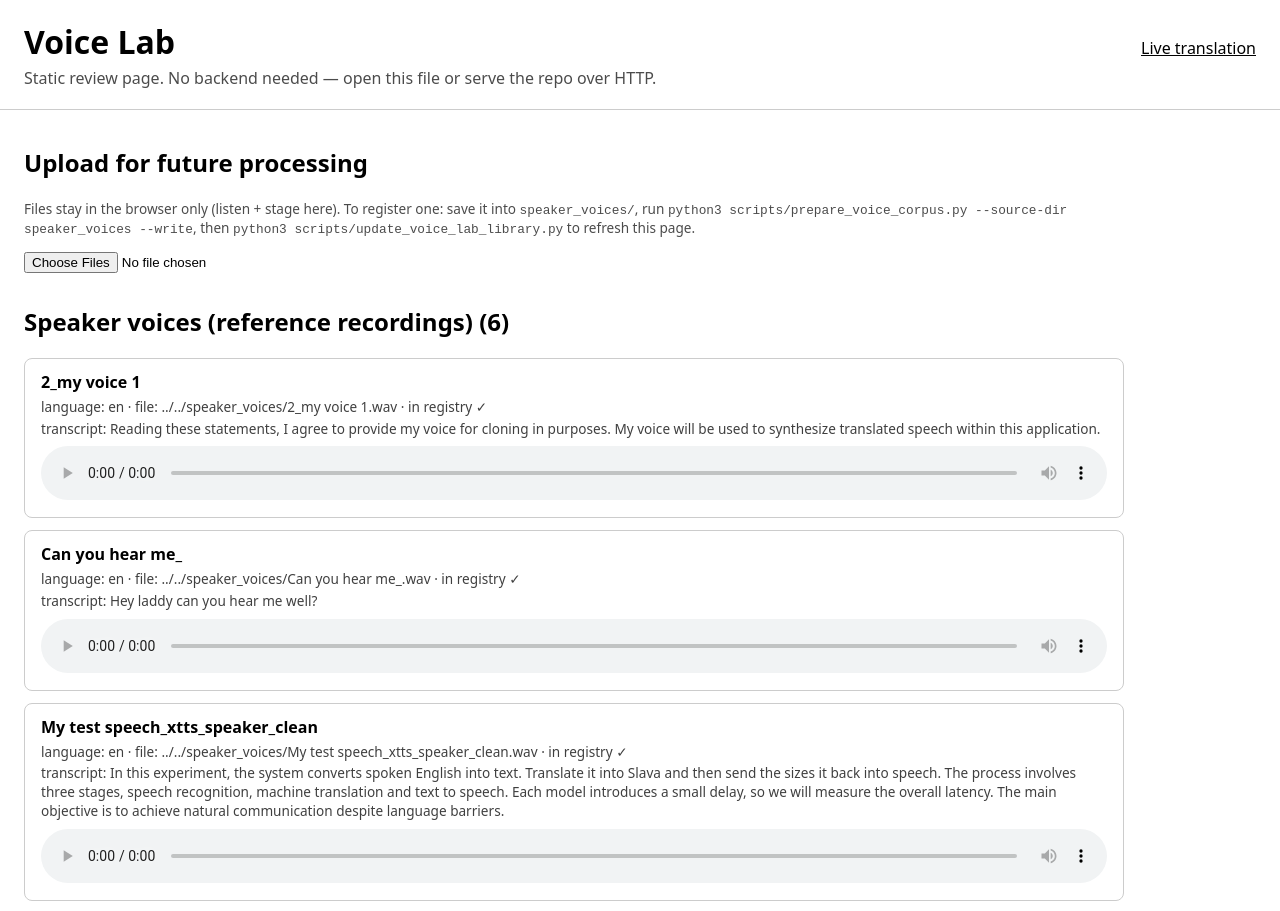
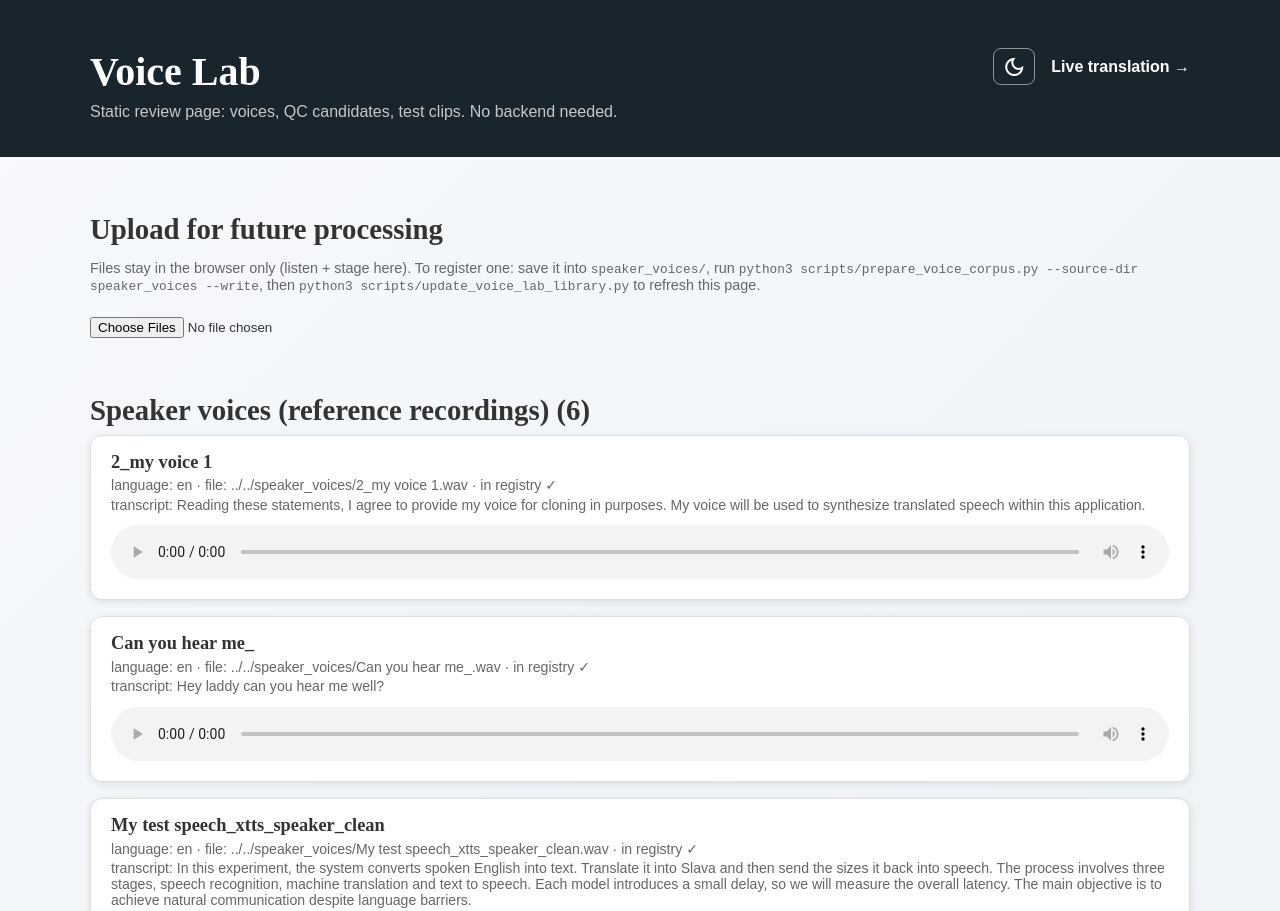
Before and after one commit to brusnyak/bp, a website: page ui/voice-lab/lab.html in a window 1280 px wide. Shown: the top 911 px of the page. Drawn offline with nearby package versions, Linux system fonts and the light colour scheme.

Commit message:
feat(voicelab): main-page styling, static-safe URLs, makefile fixes, PLAN.md
- Lab page now uses global-styles theme (lingonberry, hero band,
  cards, theme toggle) via relative paths, backend-free.
- Fix: encodeURI audio URLs ('2_my voice 1.wav' 404-class bug).
- Makefile: install uses root npm (no frontend/ dir), test uses
  existing files (coqui_tts_test.py never existed), clean no
  longer wipes speaker_voices/, new lab/library/qc/qc-score.
- PLAN.md: visible done/now/next + run commands.

```diff
--- a/ui/voice-lab/lab-style.css
+++ b/ui/voice-lab/lab-style.css
@@ -1,36 +1,77 @@
-/* Voice Lab — standalone, no dependency on global-styles.css (page works backend-free). */
-:root { --border: #444; }
-@media (prefers-color-scheme: light) { :root { --border: #ccc; } }
-body { font-family: system-ui, sans-serif; margin: 0; }
-a { color: inherit; }
-.lab-header {
+/* Voice Lab — same visual language as the main pages (global-styles.css variables). */
+body {
+  margin: 0;
+  padding: 0;
+  font-family: var(--font-body);
+  color: var(--text-color);
+  background-color: var(--background-color-start);
+}
+
+a { color: var(--primary-color); text-decoration: none; }
+a:hover { color: var(--primary-color-dark); text-decoration: underline; }
+
+/* Hero band — mirrors the home page hero section color */
+.lab-hero {
+  background-color: var(--section-bg-hero);
+  color: #fff;
+  padding: 3rem 1.5rem 2.25rem;
+}
+.lab-hero-inner {
+  max-width: 1100px;
+  margin: 0 auto;
   display: flex;
   justify-content: space-between;
-  align-items: baseline;
+  align-items: flex-start;
   gap: 1rem;
-  padding: 1.25rem 1.5rem;
-  border-bottom: 1px solid var(--border, #333);
 }
-.lab-header h1 { margin: 0; }
-.lab-sub { margin: 0.25rem 0 0; opacity: 0.7; }
-main { padding: 1rem 1.5rem 3rem; max-width: 1100px; }
-section { margin-bottom: 2rem; }
-.lab-grid { display: grid; grid-template-columns: 1fr 1fr; gap: 2rem; }
-@media (max-width: 800px) { .lab-grid { grid-template-columns: 1fr; } }
-table { border-collapse: collapse; width: 100%; margin-bottom: 1rem; }
-th, td { border: 1px solid var(--border, #333); padding: 0.35rem 0.6rem; text-align: left; font-size: 0.9rem; }
+.lab-hero h1 {
+  font-family: var(--font-heading);
+  font-size: 2.5rem;
+  margin: 0;
+  color: #fff;
+}
+.lab-sub { margin: 0.5rem 0 0; color: rgba(255, 255, 255, 0.75); }
+.lab-nav { display: flex; align-items: center; gap: 1rem; white-space: nowrap; }
+.lab-nav a { color: #fff; font-weight: 600; }
+.theme-toggle-btn {
+  background: transparent;
+  border: 1px solid rgba(255, 255, 255, 0.5);
+  border-radius: 8px;
+  color: #fff;
+  cursor: pointer;
+  padding: 0.35rem 0.5rem;
+  line-height: 0;
+}
+
+/* Content */
+.lab-container { max-width: 1100px; margin: 0 auto; padding: 2rem 1.5rem 4rem; }
+section { margin-bottom: 2.5rem; }
+h2 {
+  font-family: var(--font-heading);
+  font-size: 1.8rem;
+  margin-bottom: 0.5rem;
+}
+.lab-hint { color: var(--secondary-color); font-size: 0.9rem; }
+.lab-hint code { font-size: 0.8rem; }
+
+/* Cards — surface + shadow, like home feature cards */
 .lab-card {
-  border: 1px solid var(--border, #333);
-  border-radius: 8px;
-  padding: 0.75rem 1rem;
-  margin-bottom: 0.75rem;
+  background: var(--surface-color);
+  border: 1px solid var(--border-color);
+  border-radius: 12px;
+  box-shadow: 0 2px 8px var(--shadow-color);
+  padding: 1rem 1.25rem;
+  margin-bottom: 1rem;
 }
-.lab-card h4 { margin: 0 0 0.25rem; }
-.lab-meta { font-size: 0.85rem; opacity: 0.75; margin: 0.15rem 0; }
-.lab-card audio { width: 100%; margin-top: 0.4rem; }
-.lab-error { color: #f87171; margin-bottom: 1rem; }
-.hidden { display: none; }
-.lab-hint { font-size: 0.85rem; opacity: 0.7; }
-.lab-hint code, td code { font-size: 0.8rem; }
-.pass { color: #4ade80; }
-.fail { color: #f87171; }
+.lab-card h4 { margin: 0 0 0.3rem; font-family: var(--font-heading); font-size: 1.15rem; }
+.lab-meta { font-size: 0.88rem; color: var(--secondary-color); margin: 0.2rem 0; }
+.lab-card audio { width: 100%; margin-top: 0.6rem; }
+
+#uploadInput {
+  margin: 0.5rem 0 1rem;
+  color: var(--text-color);
+}
+
+.lab-error { color: var(--danger-color); margin-bottom: 1rem; }
+.pass { color: var(--log-success-color); }
+.fail { color: var(--danger-color); }
--- a/ui/voice-lab/lab.html
+++ b/ui/voice-lab/lab.html
@@ -5,18 +5,27 @@
     <meta name="viewport" content="width=device-width, initial-scale=1.0" />
     <meta name="color-scheme" content="dark light" />
     <title>Voice Lab — review &amp; evaluate</title>
+    <link rel="stylesheet" href="../global-styles.css" />
     <link rel="stylesheet" href="lab-style.css" />
+    <link rel="stylesheet" href="https://fonts.googleapis.com/css2?family=Material+Symbols+Outlined:opsz,wght,FILL,GRAD@20..48,100..700,0..1,-50..200" />
   </head>
   <body>
-    <header class="lab-header">
-      <div>
-        <h1>Voice Lab</h1>
-        <p class="lab-sub">Static review page. No backend needed — open this file or serve the repo over HTTP.</p>
+    <header class="lab-hero">
+      <div class="lab-hero-inner">
+        <div>
+          <h1>Voice Lab</h1>
+          <p class="lab-sub">Static review page: voices, QC candidates, test clips. No backend needed.</p>
+        </div>
+        <nav class="lab-nav">
+          <button id="theme-toggle" class="theme-toggle-btn" aria-label="Toggle theme">
+            <span class="material-symbols-outlined">dark_mode</span>
+          </button>
+          <a href="../live-speech/live.html">Live translation →</a>
+        </nav>
       </div>
-      <nav><a href="../live-speech/live.html">Live translation</a></nav>
     </header>
 
-    <main>
+    <main class="lab-container">
       <section>
         <h2>Upload for future processing</h2>
         <p class="lab-hint">Files stay in the browser only (listen + stage here). To register one: save it into
@@ -32,11 +41,13 @@
         <h2>Refresh this page data</h2>
         <p class="lab-hint"><code>python3 scripts/update_voice_lab_library.py</code> rescans
           <code>speaker_voices/</code>, <code>processed/voice_qc/</code>, <code>test/</code> into
-          <code>ui/voice-lab/library.json</code>. Live system status (engines, hardware backends) is at
-          <code>/api/voice-lab/status</code> while the backend runs.</p>
+          <code>ui/voice-lab/library.json</code>. Or <code>make library</code>. Live system status
+          (engines, hardware backends) is at <code>/api/voice-lab/status</code> while the backend runs
+          (<code>make run</code>).</p>
       </section>
     </main>
 
+    <script src="../theme-toggle.js"></script>
     <script src="lab.js"></script>
   </body>
 </html>
--- a/ui/voice-lab/lab.js
+++ b/ui/voice-lab/lab.js
@@ -15,7 +15,7 @@
     const a = document.createElement("audio");
     a.controls = true;
     a.preload = "metadata";
-    a.src = src;
+    a.src = encodeURI(src); // paths contain spaces (e.g. "2_my voice 1.wav"); blob: URLs survive encodeURI
     return a;
   }
 
```
Also changed, not shown: PLAN.md (added, +38 -0 lines), 1 other file.
